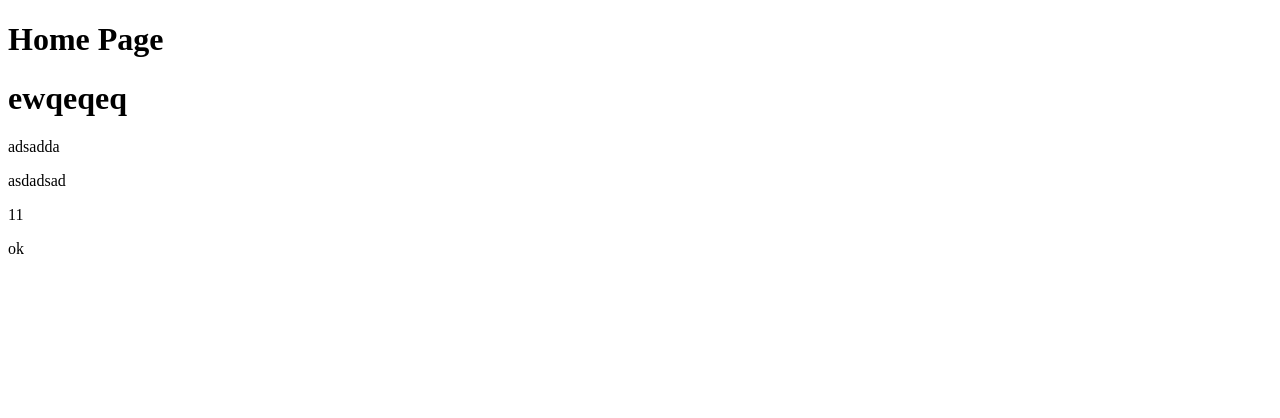
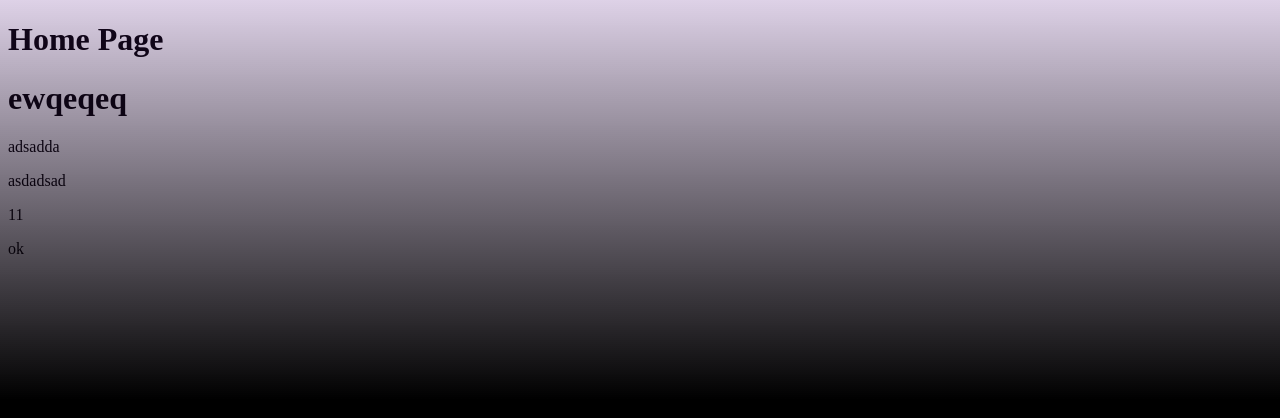
Before and after one commit to ltb1996/VUEDEMODEMO, a Vue app: page / in a window 1280 px wide. Shown: the top 418 px of the page. Built offline with nearby package versions, Linux system fonts and the light colour scheme.

Commit message:
add beijing texiao

```diff
--- a/index.html
+++ b/index.html
@@ -1,13 +1,33 @@
 <!doctype html>
 <html lang="en">
+
 <head>
   <meta charset="UTF-8" />
   <link rel="icon" type="image/svg+xml" href="/vite.svg" />
   <meta name="viewport" content="width=device-width, initial-scale=1.0" />
   <title>vuedemodemo</title>
 </head>
+
 <body>
   <div id="app"></div>
   <script type="module" src="/src/main.js"></script>
+
+  <!-- UnicornStudio CDN -->
+  <script type="text/javascript">
+    ! function () {
+      if (!window.UnicornStudio) {
+        window.UnicornStudio = {
+          isInitialized: !1
+        };
+        var i = document.createElement("script");
+        i.src = "https://cdn.jsdelivr.net/gh/hiunicornstudio/unicornstudio.js@v1.4.29/dist/unicornStudio.umd.js",
+          i.onload = function () {
+            window.UnicornStudio.isInitialized || (UnicornStudio.init(), window.UnicornStudio.isInitialized = !0)
+          },
+          (document.head || document.body).appendChild(i)
+      }
+    }();
+  </script>
 </body>
+
 </html>
--- a/src/App.vue
+++ b/src/App.vue
@@ -1,16 +1,19 @@
 <template>
   <div id="app">
+    <BackgroundEffect />
     <Home></Home>
   </div>
 </template>
 
 <script>
-import Home from './views/home.vue'
+import Home from './views/home.vue';
+import BackgroundEffect from './components/BackgroundEffect.vue';
 
 export default {
   name: 'App',
   components: {
-    Home
+    Home,
+    BackgroundEffect
   }
 }
 </script>
@@ -19,6 +22,30 @@ export default {
 <!-- 组合式 API（改法）： -->
 <!-- <script setup>
 import Home from './views/home.vue'
+import BackgroundEffect from './components/BackgroundEffect.vue';
 </script> -->
 
-<style scoped></style>
+<style scoped>
+* {
+  margin: 0;
+  padding: 0;
+  box-sizing: border-box;
+}
+
+body {
+  background-color: #000;
+  color: #fff;
+  font-family: 'Inter', system-ui, -apple-system, BlinkMacSystemFont, 'Segoe UI',
+    Roboto, 'Helvetica Neue', Arial, sans-serif;
+  -webkit-font-smoothing: antialiased;
+  -moz-osx-font-smoothing: grayscale;
+}
+
+.app-container {
+  position: relative;
+  min-height: 100vh;
+  width: 100%;
+  overflow-x: hidden;
+  background-color: #000;
+}
+</style>
--- /dev/null
+++ b/src/components/BackgroundEffect.vue
@@ -0,0 +1,109 @@
+<template>
+  <div class="background-wrapper">
+    <!-- CSS 渐变背景层 -->
+    <div class="gradient-overlay">
+      <div class="gradient-inner"></div>
+    </div>
+
+    <!-- UnicornStudio 动态背景 -->
+    <div class="aura-background-component">
+      <div class="aura-inner">
+        <div ref="unicornContainer" data-us-project="BqS5vTHVEpn6NiF0g8iJ" class="unicorn-container"></div>
+      </div>
+    </div>
+  </div>
+</template>
+
+<script setup>
+import { onMounted, ref } from 'vue';
+
+const unicornContainer = ref(null);
+
+onMounted(() => {
+  // 等待 UnicornStudio 加载完成后初始化
+  const initUnicorn = () => {
+    if (window.UnicornStudio) {
+      if (!window.UnicornStudio.isInitialized) {
+        try {
+          window.UnicornStudio.init();
+          window.UnicornStudio.isInitialized = true;
+          console.log('UnicornStudio initialized successfully');
+        } catch (error) {
+          console.error('UnicornStudio init error:', error);
+        }
+      } else {
+        // 如果已经初始化，尝试重新初始化当前容器
+        try {
+          window.UnicornStudio.init();
+          console.log('UnicornStudio re-initialized');
+        } catch (error) {
+          console.error('UnicornStudio re-init error:', error);
+        }
+      }
+    } else {
+      // 如果还没加载，等待后重试
+      console.log('Waiting for UnicornStudio to load...');
+      setTimeout(initUnicorn, 100);
+    }
+  };
+
+  // 延迟初始化，确保 DOM 完全渲染
+  setTimeout(initUnicorn, 200);
+});
+</script>
+
+<style scoped>
+.background-wrapper {
+  position: fixed;
+  top: 0;
+  left: 0;
+  width: 100%;
+  height: 100vh;
+  overflow: hidden;
+  pointer-events: none;
+  z-index: 0;
+}
+
+.gradient-overlay {
+  position: absolute;
+  inset: 0;
+  z-index: 0;
+}
+
+.gradient-inner {
+  position: absolute;
+  top: 0;
+  right: 0;
+  bottom: 0;
+  left: 0;
+  background: linear-gradient(to bottom,
+      rgba(88, 28, 135, 0.2) 0%,
+      rgba(0, 0, 0, 1) 50%,
+      rgba(0, 0, 0, 1) 100%);
+}
+
+.aura-background-component {
+  position: absolute;
+  top: 0;
+  left: 0;
+  width: 100%;
+  height: 1100px;
+  z-index: 1;
+}
+
+.aura-inner {
+  position: absolute;
+  width: 100%;
+  height: 100%;
+  top: 0;
+  left: 0;
+}
+
+.unicorn-container {
+  position: absolute;
+  width: 100%;
+  height: 100%;
+  left: 0;
+  top: 0;
+}
+</style>
--- a/src/components/mobanyufa.vue
+++ b/src/components/mobanyufa.vue
@@ -32,4 +32,5 @@ const number = ref(1022222222222222);
 const ok = ref(true);
 </script> -->
 
-<style scoped></style>
+<style scoped>
+</style>
```
Lines whose indentation alone changed are shown as unchanged.
